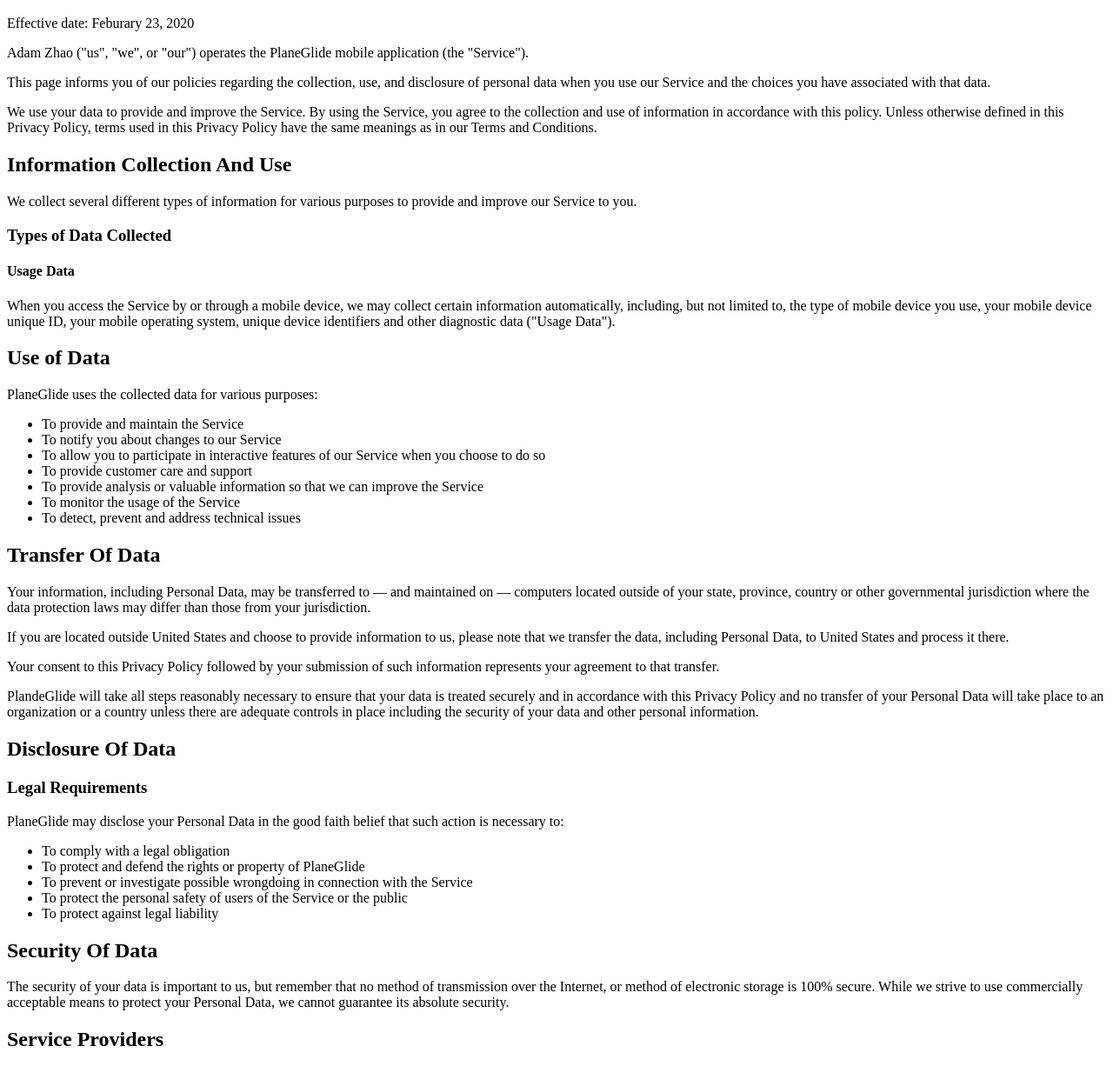
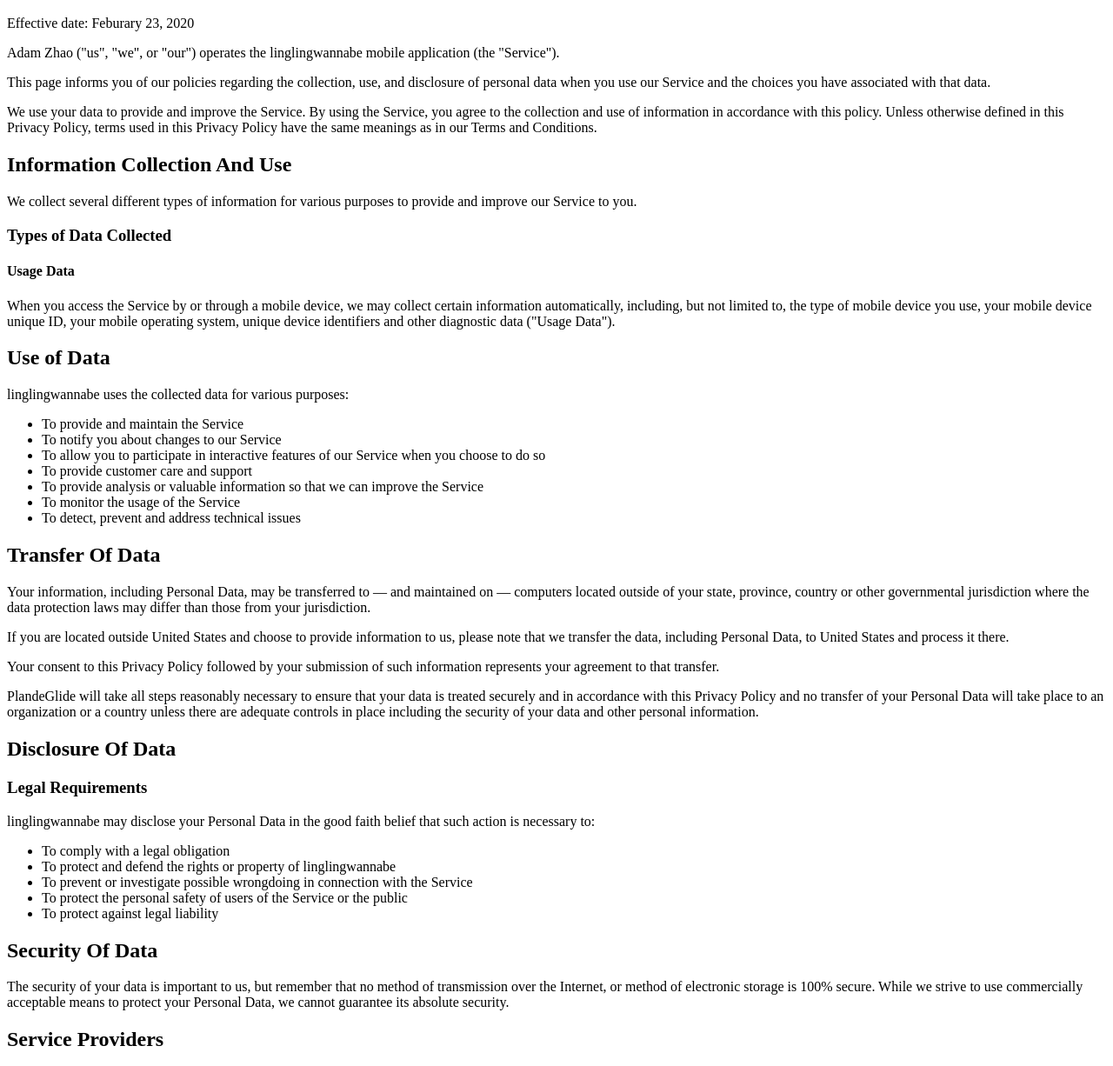
Before and after one commit to ZXXZ00/PlaneGlide, a plain HTML site: page index.html in a window 1280 px wide. Shown: the part 48-1274 px from the top of the page at 87% size. Drawn offline with Linux system fonts and the light colour scheme.

Commit message:
Update index.html

```diff
--- a/index.html
+++ b/index.html
@@ -4,7 +4,7 @@
 <p>Effective date: Feburary 23, 2020</p>
 
 
-<p>Adam Zhao ("us", "we", or "our") operates the PlaneGlide mobile application (the "Service").</p>
+<p>Adam Zhao ("us", "we", or "our") operates the linglingwannabe mobile application (the "Service").</p>
 
 <p>This page informs you of our policies regarding the collection, use, and disclosure of personal data when you use our Service and the choices you have associated with that data. </p>
 
@@ -24,7 +24,7 @@
 
 <h2>Use of Data</h2>
 
-<p>PlaneGlide uses the collected data for various purposes:</p>
+<p>linglingwannabe uses the collected data for various purposes:</p>
 <ul>
     <li>To provide and maintain the Service</li>
     <li>To notify you about changes to our Service</li>
@@ -44,10 +44,10 @@
 <h2>Disclosure Of Data</h2>
 
 <h3>Legal Requirements</h3>
-<p>PlaneGlide may disclose your Personal Data in the good faith belief that such action is necessary to:</p>
+<p>linglingwannabe may disclose your Personal Data in the good faith belief that such action is necessary to:</p>
 <ul>
     <li>To comply with a legal obligation</li>
-    <li>To protect and defend the rights or property of PlaneGlide</li>
+    <li>To protect and defend the rights or property of linglingwannabe</li>
     <li>To prevent or investigate possible wrongdoing in connection with the Service</li>
     <li>To protect the personal safety of users of the Service or the public</li>
     <li>To protect against legal liability</li>
```
